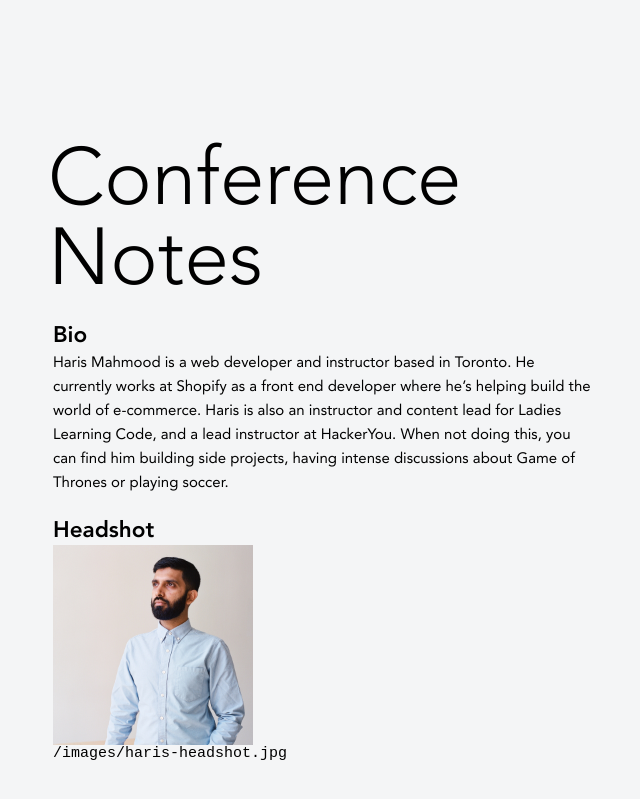
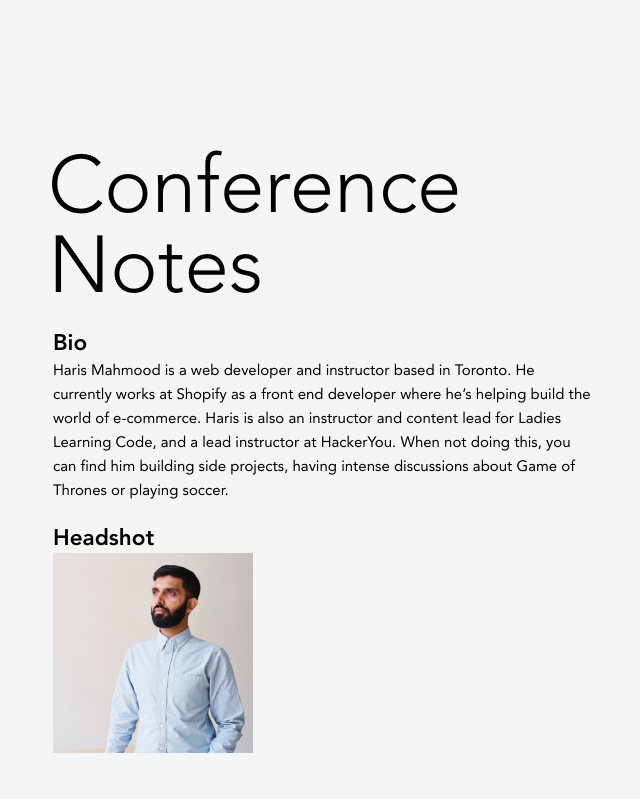
Before and after one commit to harisaurus/harisaurus.github.io, a Jekyll site: the page built from conference-notes.html, in a window 1280 px wide. Shown: the top 799 px of the page, without its empty margins (75-715 px from the left). Built offline with Jekyll 4.4.1, drawn with Linux system fonts in a browser that asks for light colours.

Commit message:
remove conf image url

```diff
--- a/conference-notes.html
+++ b/conference-notes.html
@@ -11,4 +11,3 @@
 
 <h2>Headshot</h2>
 <img class="conf-image" src="{{site.baseurl}}/images/haris-headshot.jpg" alt="">
-<code>{{site.baseurl}}/images/haris-headshot.jpg</code>
```
